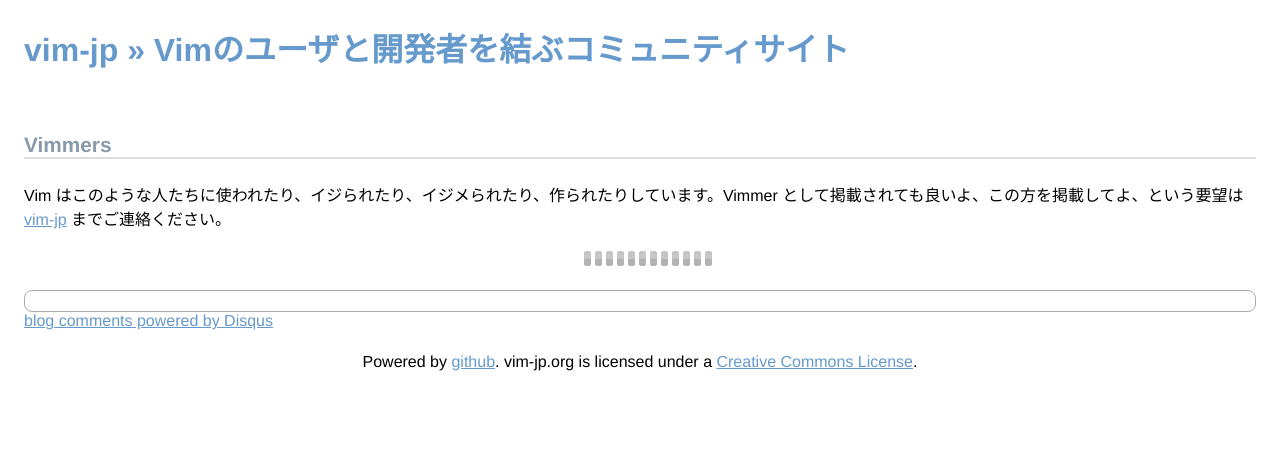
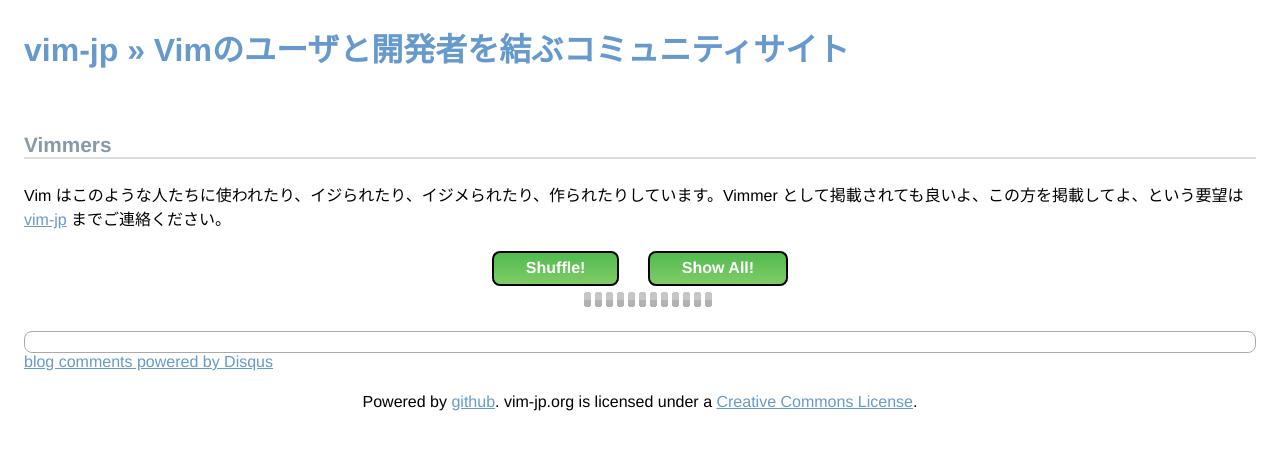
Before and after one commit to vim-jp/vim-jp.github.io, a Jekyll site: the page built from vimmers/index.html, in a window 1280 px wide. Shown: the top 450 px of the page. Built offline with Jekyll 4.4.1, drawn with Linux system fonts in a browser that asks for light colours; nearby versions of some CDN libraries; Markdown is read by kramdown in place of the engine named in the settings; comment, search, counter and statistics services are not loaded.

Commit message:
add shuffle and show all buttons

```diff
--- a/_layouts/vimmers.html
+++ b/_layouts/vimmers.html
@@ -6,6 +6,7 @@
 <meta charset="UTF-8">
 <title>vim-jp &raquo; {{ page.title }}</title>
 <link rel="stylesheet" href="/assets/css/site.css" type="text/css" />
+<link rel="stylesheet" href="/assets/css/vimmers.css" type="text/css" />
 <link rel="alternate" type="application/rss+xml" title="RSS" href="http://vim-jp.org/rss.xml" />
 <link rel="canonical" href="{{ site.base-url }}{{ page.url }}" />
 <script type="text/javascript" src="https://apis.google.com/js/plusone.js"></script>
--- /dev/null
+++ b/assets/css/vimmers.css
@@ -0,0 +1,53 @@
+/* vim:set ts=8 sts=2 sw=2 noet: */
+
+.vimmers-controls {
+  display: block;
+  text-align:center;
+  margin: 18px auto 6px;
+  padding: 0;
+}
+
+.vimmers-controls li {
+  display: inline-block;
+  list-style-type: none;
+  margin: 0 12px;
+}
+
+.vimmers-controls li > a,
+.vimmers-controls li > a:link,
+.vimmers-controls li > a:visited {
+  display: block;
+
+  padding: 0.3em 2em;
+  border: 2px solid black;
+  background-color: #50bb50;
+  background-image: -webkit-gradient(linear, 0 0, 0 100%, from(#50bb50), to(#80cc66));
+  background-image: -moz-linear-gradient(#50bb50, #80cc66);
+  background-image: -o-linear-gradient(#50bb50, #80cc66);
+  background-image: linear-gradient(#50bb50, #80cc66);
+  filter: progid:DxImageTransform.Microsoft.Gradient(Enabled=1,GradientType=0,StartColorStr=#FF50BB50,EndColorStr=#FF80CC66);
+  -webkit-background-clip: padding;
+  -moz-background-clip: padding;
+  -o-background-clip: padding-box;
+  -webkit-border-radius: 0.5em;
+  -moz-border-radius: 0.5em;
+  border-radius: 0.5em;
+
+  cursor:pointer;
+  text-decoration: none;
+  font-weight: bold;
+  color: #fff;
+}
+
+.vimmers-controls li > a:hover,
+.vimmers-controls li > a:focus,
+.vimmers-controls li > a:active {
+  border-color: #30b372;
+  border-bottom-color: #2aa065;
+  background-color: #70dd70;
+  background-image: -webkit-gradient(linear, 0 0, 0 100%, from(#70dd70), to(#80cc66));
+  background-image: -moz-linear-gradient(#70dd70, #80cc66);
+  background-image: -o-linear-gradient(#70dd70, #80cc66);
+  background-image: linear-gradient(#70dd70, #80cc66);
+  filter: progid:DxImageTransform.Microsoft.Gradient(Enabled=1,GradientType=0,StartColorStr=#FF70DD70,EndColorStr=#FF80CC66);
+}
--- a/assets/javascripts/import-vimmers.js
+++ b/assets/javascripts/import-vimmers.js
@@ -2,6 +2,9 @@
 
 google.load("visualization", "1");
 $(function() {
+
+  var elementCache = [];
+  var limits = 50;
 
   function escapeHTML(str) {
     return str.replace('&', '&amp;')
@@ -55,39 +58,21 @@
     return rows;
   }
 
-  var query = new google.visualization.Query('https://spreadsheets.google.com/tq?key=0AvP2GcrHKTfudEdwWm85ajZtd0ltZjRUcVFPWHpzWHc&gid=0&pub=1');
-  query.send(function(response) {
-    if(response.isError()) {
-      return;
-    }
-    var data = response.getDataTable();
-    var colNames = (function() {
-      var colNames = {};
-      for (var i = 0, max = data.getNumberOfColumns(); i < max; i++) {
-        colNames[data.getColumnLabel(i)] = i;
-      }
-      return colNames;
-    })();
-
-    $('#vimmers-container').empty();
-    var rowMax = data.getNumberOfRows();
-    var shuffledRows = shuffleNumbers(rowMax);
-    for (var row = 0; row < rowMax; row++) {
-      var r = shuffledRows[row];
-      var name        = data.getFormattedValue(r, colNames['Name']);
-      var shortname   = data.getFormattedValue(r, colNames['Short Name']);
-      var image       = data.getFormattedValue(r, colNames['Image']);
-      var twitter     = data.getFormattedValue(r, colNames['Twitter Account']);
-      var github      = data.getFormattedValue(r, colNames['Github Account']);
-      var facebook    = data.getFormattedValue(r, colNames['Facebook']);
-      var googleplus  = data.getFormattedValue(r, colNames['Google+']);
-      var vimorg      = data.getFormattedValue(r, colNames['www.vim.org']);
-      var website     = data.getFormattedValue(r, colNames['Website URL']);
-      var description = data.getFormattedValue(r, colNames['Description']);
+  function toElement(getter) {
+    var name        = getter('Name');
+    var shortname   = getter('Short Name');
+    var image       = getter('Image');
+    var twitter     = getter('Twitter Account');
+    var github      = getter('Github Account');
+    var facebook    = getter('Facebook');
+    var googleplus  = getter('Google+');
+    var vimorg      = getter('www.vim.org');
+    var website     = getter('Website URL');
+    var description = getter('Description');
 
     var items = [];
 
-      items.push([ 'li', { 'class': 'name' }, name + (shortname ? ' (' + shortname + ')' : '') ]);
+    items.push([ 'li', { 'class': 'name' }, name + (shortname ? ' \u0028' + shortname + '\u0029' : '') ]);
 
     if (twitter) {
       var twitter_url = 'https://twitter.com/' + twitter;
@@ -165,14 +150,70 @@
       ]);
     }
 
-      $.jqml([
+    return $.jqml([
       'div', { 'class': 'person', },
       [ 'ul' ].concat(items)
-      ]).appendTo('#vimmers-container');
+    ]);
   }
-    $('#vimmers-container').masonry({
+
+  function refreshVimmers(first) {
+    var container = $('#vimmers-container');
+    container.empty();
+    var order = shuffleNumbers(elementCache.length);
+    var max = Math.min(order.length, limits);
+    for (var i = 0; i < max; ++i) {
+      container.append(elementCache[order[i]]);
+    }
+    if (first) {
+      container.masonry({
         isAnimated: true,
         isResizable: true
       });
+    } else {
+      console.log('reload');
+      container.masonry('reload');
+    }
+  }
+
+  function loadVimmers(end_cb) {
+    elementCache = [];
+    var query = new google.visualization.Query('https://spreadsheets.google.com/tq?key=0AvP2GcrHKTfudEdwWm85ajZtd0ltZjRUcVFPWHpzWHc&gid=0&pub=1');
+    query.send(function(response) {
+      if(response.isError()) {
+        return;
+      }
+      var data = response.getDataTable();
+      var colNames = (function() {
+        var colNames = {};
+        for (var i = 0, max = data.getNumberOfColumns(); i < max; i++) {
+          colNames[data.getColumnLabel(i)] = i;
+        }
+        return colNames;
+      })();
+
+      $('#vimmers-container').empty();
+      var rowMax = data.getNumberOfRows();
+      for (var row = 0; row < rowMax; row++) {
+        var element = toElement(function(name) {
+          return data.getFormattedValue(row, colNames[name]);
+        });
+        elementCache.push(element);
+      }
+      refreshVimmers(true);
+      if (end_cb) {
+        end_cb();
+      }
+    });
+  }
+
+  loadVimmers(function() {
+    $('#vimmers-shuffle').click(function() {
+      refreshVimmers(false);
+    });
+    $('#vimmers-showall').click(function() {
+      limits = elementCache.length;
+      refreshVimmers(false);
+      $('#vimmers-showall').hide();
     });
   });
+});
--- a/vimmers/index.html
+++ b/vimmers/index.html
@@ -10,6 +10,11 @@
 Vim はこのような人たちに使われたり、イジられたり、イジメられたり、作られたりしています。Vimmer として掲載されても良いよ、この方を掲載してよ、という要望は <a href="https://github.com/vim-jp/vim-jp.github.com/issues/79">vim-jp</a> までご連絡ください。
 </p>
 
+<ul class="vimmers-controls">
+  <li><a id="vimmers-shuffle">Shuffle!</a></li>
+  <li><a id="vimmers-showall">Show All!</a></li>
+</ul>
+
 <div class="persons" id="vimmers-container">
   <div class="ajax-loading"><img src="/assets/images/ajax-loader.gif" title="loading..." /></div>
 </div>
```
Lines whose indentation alone changed are shown as unchanged.
